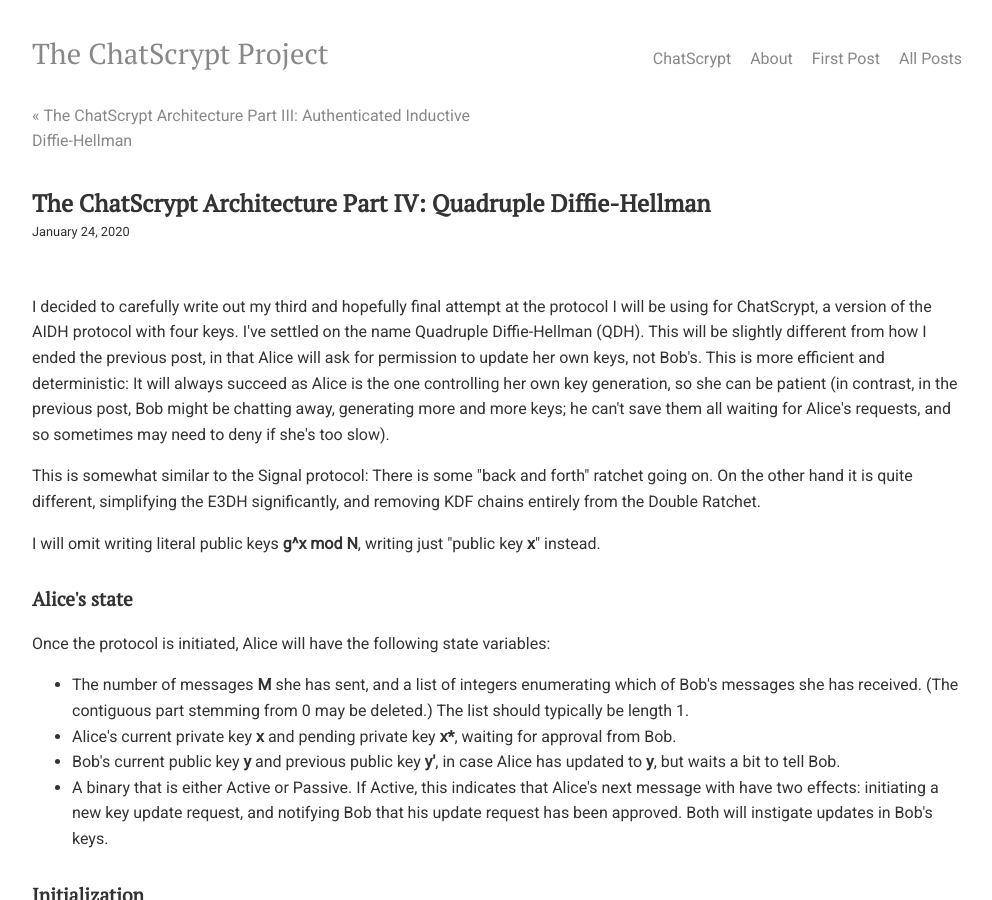
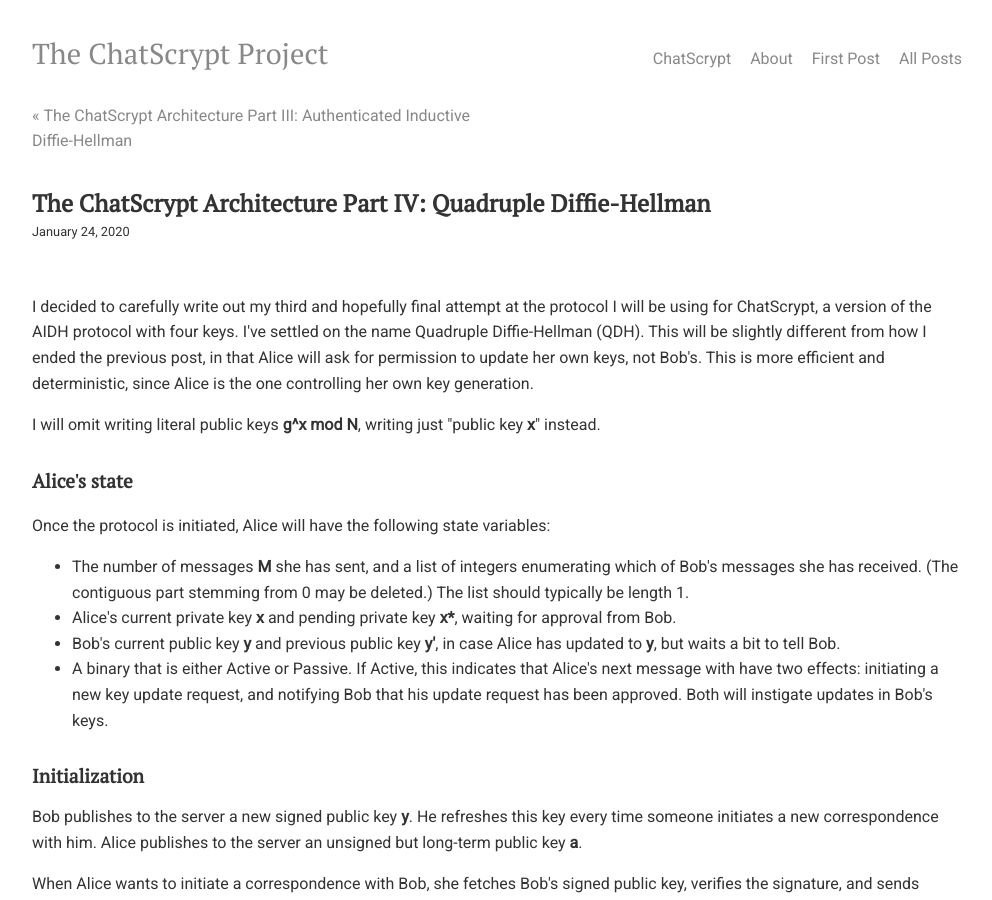
Before and after one commit to chatscrypt/chatscrypt.github.io, a Jekyll site: the page built from _posts/2020-01-24-the-chatscrypt-architecture-part-iv-quadruple-diffie-hellman.html, in a window 1280 px wide and 900 px high. Shown: the whole window, without its empty margins (143-1135 px from the left). Built offline with Jekyll 4.4.1, drawn with Linux system fonts in a browser that asks for light colours; comment, search, counter and statistics services are not loaded; some of the changed text lies outside the part shown.

Commit message:
Update 2020-01-24-the-chatscrypt-architecture-part-iv-quadruple-diffie-hellman.html

```diff
--- a/_posts/2020-01-24-the-chatscrypt-architecture-part-iv-quadruple-diffie-hellman.html
+++ b/_posts/2020-01-24-the-chatscrypt-architecture-part-iv-quadruple-diffie-hellman.html
@@ -5,9 +5,7 @@
 date: 2020-01-24
 ---
 
-I decided to carefully write out my third and hopefully final attempt at the protocol I will be using for ChatScrypt, a version of the AIDH protocol with four keys. I've settled on the name Quadruple Diffie-Hellman (QDH). This will be slightly different from how I ended the previous post, in that Alice will ask for permission to update her own keys, not Bob's. This is more efficient and deterministic: It will always succeed as Alice is the one controlling her own key generation, so she can be patient (in contrast, in the previous post, Bob might be chatting away, generating more and more keys; he can't save them all waiting for Alice's requests, and so sometimes may need to deny if she's too slow).
-
-<p>This is somewhat similar to the Signal protocol: There is some "back and forth" ratchet going on. On the other hand it is quite different, simplifying the E3DH significantly, and removing KDF chains entirely from the Double Ratchet.
+I decided to carefully write out my third and hopefully final attempt at the protocol I will be using for ChatScrypt, a version of the AIDH protocol with four keys. I've settled on the name Quadruple Diffie-Hellman (QDH). This will be slightly different from how I ended the previous post, in that Alice will ask for permission to update her own keys, not Bob's. This is more efficient and deterministic, since Alice is the one controlling her own key generation.
 
 <p>I will omit writing literal public keys <b>g^x mod N</b>, writing just "public key <b>x</b>" instead.
 
```
Also changed, not shown: other parts of _posts/2020-01-24-the-chatscrypt-architecture-part-iv-quadruple-diffie-hellman.html (+8 -0 lines).
